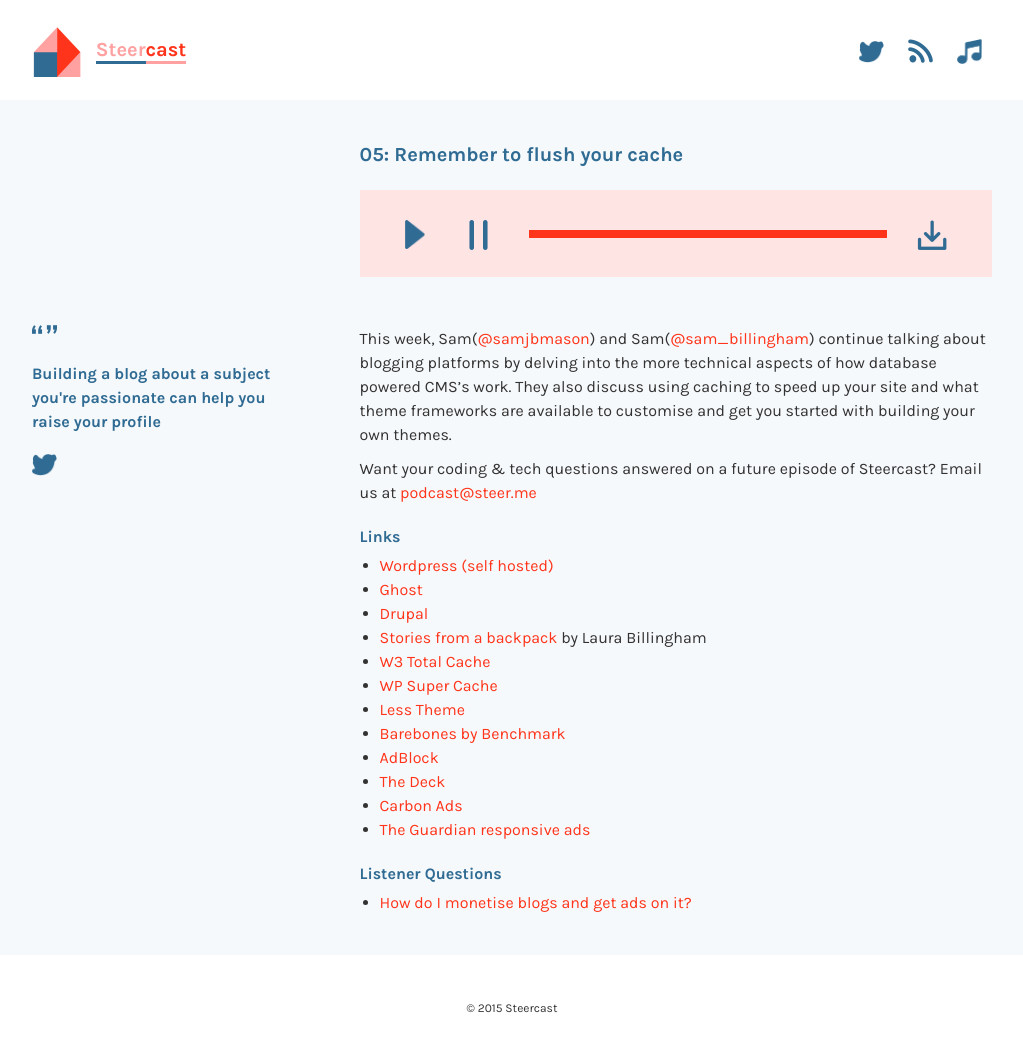
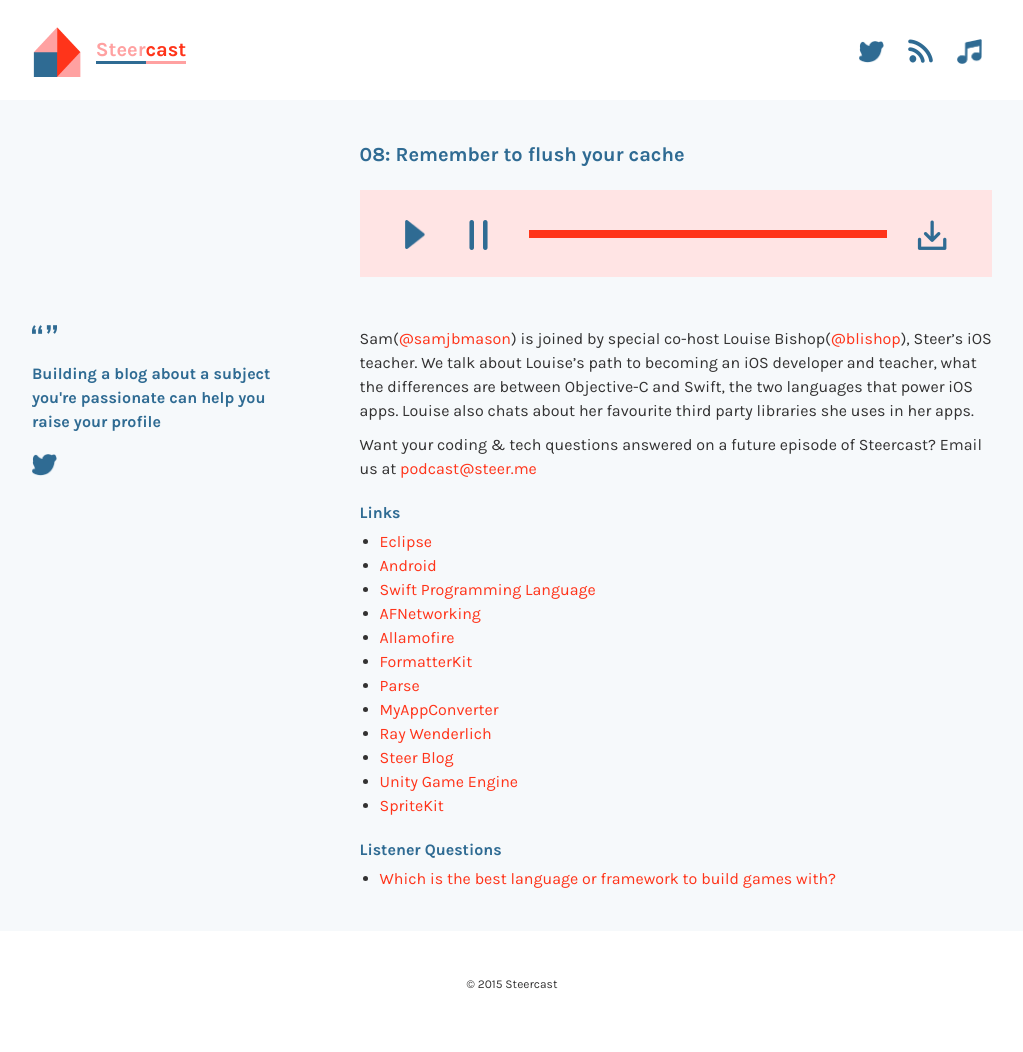
Before and after one commit to vivienney/podcast, a Jekyll site: the page built from _episodes/08.markdown, in a window 1280 px wide and 1059 px high. Shown: the top 1052 px of the window, without its empty margins (128-1151 px from the left). Built offline with Jekyll 4.4.1, drawn with Linux system fonts in a browser that asks for light colours.

Commit message:
Add show notes for episode 08

```diff
--- a/_episodes/08.markdown
+++ b/_episodes/08.markdown
@@ -1,35 +1,35 @@
 ---
 layout: post
-title: "05"
-long_title: "05: Remember to flush your cache"
-date: 2015-02-03 10:30:00
+title: "08"
+long_title: "08: Remember to flush your cache"
+date: 2015-02-24 10:00:00
 quote: "Building a blog about a subject you're passionate can help you raise your profile"
-audio_link: "http://steer-podcast.s3-eu-west-1.amazonaws.com/05.mp3"
+audio_link: "http://steer-podcast.s3-eu-west-1.amazonaws.com/08.mp3"
 # Details for RSS Feed
-duration: "43:27" # duration in minutes:seconds
-length: 41710155  # size in bytes
-summary: "Sam and Sam continue talking about blogging by delving into the more technical aspects of how database CMS's work as well as how advertising platforms work." # Short description of the episode
+duration: "39:30" # duration in minutes:seconds
+length: 37929714  # size in bytes
+summary: "Sam is joined by special co-host Louise Bishop, Steer's iOS teacher. We talk about switching from Android to iOS, moving from Objective-C to Swift and what resources are out there to help beginners." # Short description of the episode
 
 # The main content cant be more than 4,000 characters
 ---
-This week, Sam([@samjbmason](https://twitter.com/samjbmason)) and Sam([@sam_billingham](https://twitter.com/sam_billingham)) continue talking about blogging platforms by delving into the more technical aspects of how database powered CMS's work. They also discuss using caching to speed up your site and what theme frameworks are available to customise and get you started with building your own themes.
+Sam([@samjbmason](https://twitter.com/samjbmason)) is joined by special co-host Louise Bishop([@blishop](https://twitter.com/blishop)), Steer's iOS teacher. We talk about Louise's path to becoming an iOS developer and teacher, what the differences are between Objective-C and Swift, the two languages that power iOS apps. Louise also chats about her favourite third party libraries she uses in her apps.
 
 Want your coding & tech questions answered on a future episode of Steercast? Email us at [podcast@steer.me](mailto:podcast@steer.me)
 
 #### Links
-- [Wordpress (self hosted)](https://en-gb.wordpress.org/)
-- [Ghost](https://ghost.org/)
-- [Drupal](https://www.drupal.org/)
-- [Stories from a backpack](http://storiesfromabackpack.com/) by Laura Billingham
-- [W3 Total Cache](https://wordpress.org/plugins/w3-total-cache/)
-- [WP Super Cache](https://wordpress.org/plugins/wp-super-cache/)
-- [Less Theme](https://github.com/alliswell/Less)
-- [Barebones by Benchmark](https://github.com/benchmarkstudios/barebones)
-- [AdBlock](https://getadblock.com/)
-- [The Deck](http://decknetwork.net/)
-- [Carbon Ads](http://carbonads.net/)
-- [The Guardian responsive ads](http://next.theguardian.com/blog/responsive-takeover/)
+- [Eclipse](https://eclipse.org/ide/)
+- [Android](https://www.android.com/)
+- [Swift Programming Language](https://developer.apple.com/swift/)
+- [AFNetworking](http://afnetworking.com/)
+- [Allamofire](https://github.com/Alamofire/Alamofire)
+- [FormatterKit](https://github.com/mattt/FormatterKit)
+- [Parse](https://www.parse.com/)
+- [MyAppConverter](https://www.myappconverter.com/)
+- [Ray Wenderlich](http://www.raywenderlich.com/)
+- [Steer Blog](https://www.steer.me/blog/)
+- [Unity Game Engine](http://unity3d.com/)
+- [SpriteKit](http://www.raywenderlich.com/84434/sprite-kit-swift-tutorial-beginners)
 
 
 #### Listener Questions
-- [How do I monetise blogs and get ads on it?](#t=31:37)
+- [Which is the best language or framework to build games with?](#t=33:04)
```
